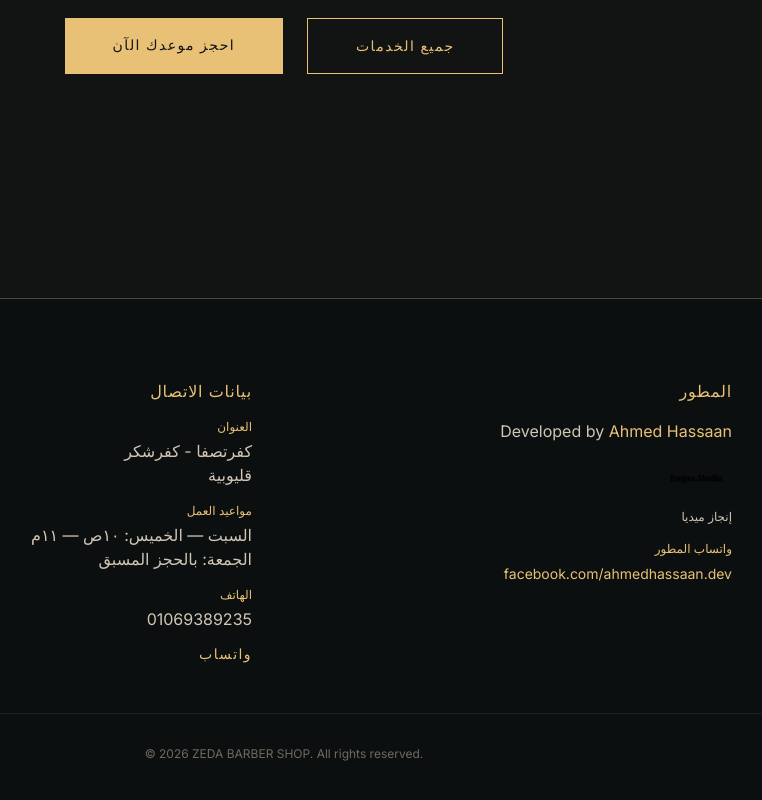
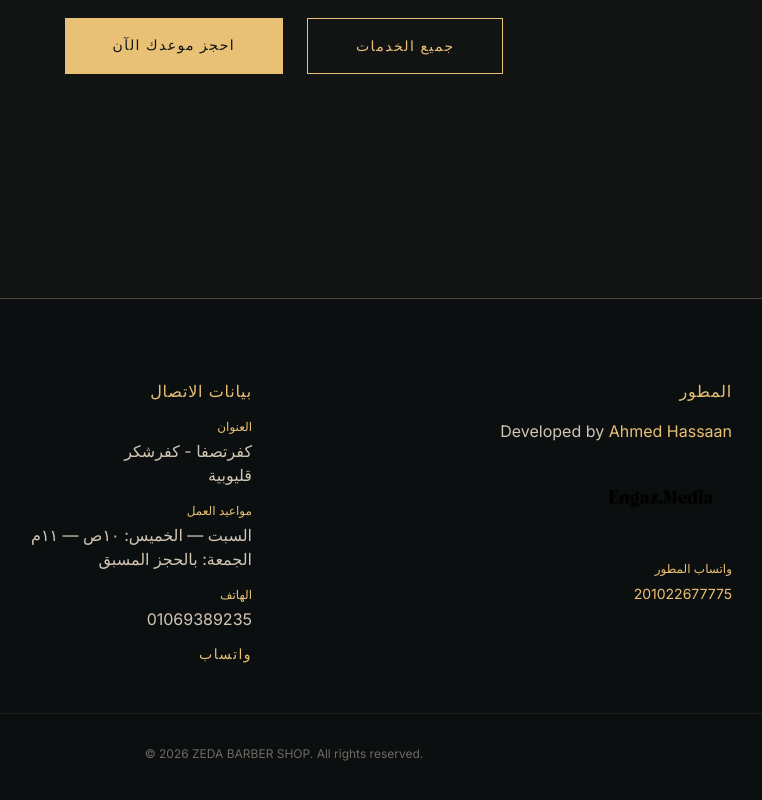
Before and after one commit to AhmedHassaan2/zeda-barber, a Next.js app: page / in a window 1280 px wide. Shown: the part 6215-7015 px from the top of the page, without its empty margins (356-1118 px from the left). Built offline with nearby package versions, Linux system fonts and the light colour scheme; a web font is replaced by a local one.

Commit message:
fix: enlarge engaz logo, add developer whatsapp number

```diff
--- a/src/components/footer.tsx
+++ b/src/components/footer.tsx
@@ -49,19 +49,18 @@ export default function Footer() {
                   rel="noopener noreferrer"
                   className="inline-block hover:opacity-80 transition-opacity"
                 >
-                  <img src="/images/logos/engaz-logo.png" alt="إنجاز ميديا" className="h-8 md:h-10 w-auto" />
+                  <img src="/images/logos/engaz-logo.png" alt="إنجاز ميديا" className="h-16 md:h-20 w-auto" />
                 </a>
-                <p className="text-xs mt-1">إنجاز ميديا</p>
               </div>
               <div>
                 <span className="text-primary font-label-caps text-xs block mb-1">واتساب المطور</span>
                 <a
-                  href="https://www.facebook.com/ahmedhassaan.dev"
+                  href="https://wa.me/201022677775"
                   target="_blank"
                   rel="noopener noreferrer"
                   className="text-primary hover:opacity-80 transition-opacity text-sm"
                 >
-                  facebook.com/ahmedhassaan.dev
+                  201022677775
                 </a>
               </div>
             </div>
```
